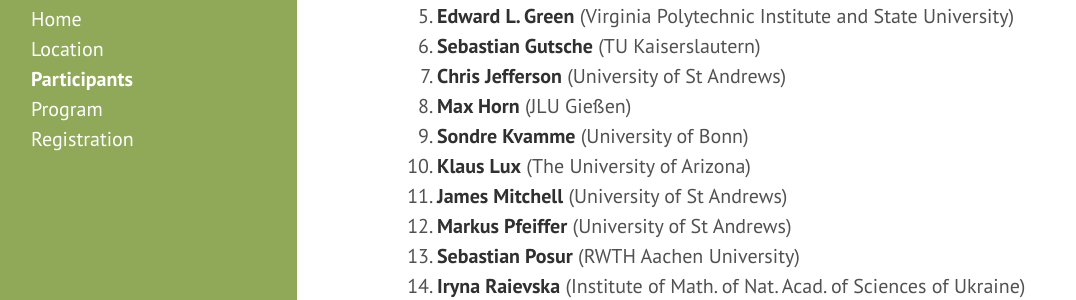
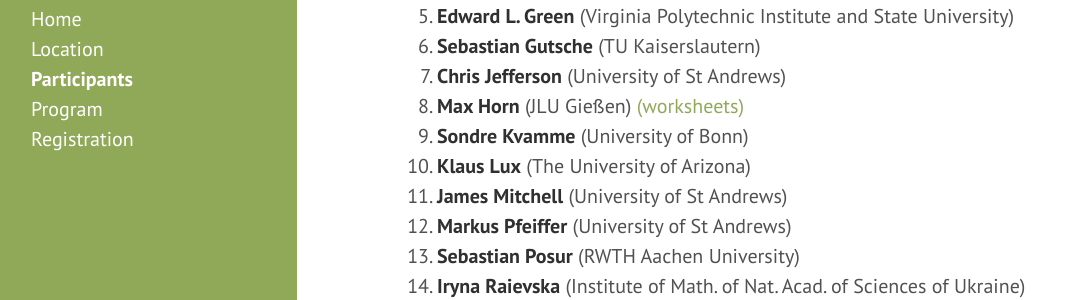
Before and after one commit to gapdays/gapdays2015-fall, a Jekyll site: the page built from participants.md, in a window 1280 px wide. Shown: the part 259-559 px from the top of the page, without its empty margins (3-1079 px from the left). Built offline with Jekyll 4.4.1, drawn with Linux system fonts in a browser that asks for light colours; Markdown is read by kramdown in place of the engine named in the settings.

Commit message:
Add link to my worksheets
This is somewhat of a hack, we should improve the whole "links"
stuff to be more flexible

```diff
--- a/_data/participants.yml
+++ b/_data/participants.yml
@@ -22,6 +22,7 @@
 
 - name: Max Horn
   affiliation: JLU Gießen
+  worksheets: http://bit.ly/gap-worksheets2015
 
 - name: Sondre Kvamme
   affiliation: University of Bonn
--- a/participants.md
+++ b/participants.md
@@ -11,6 +11,7 @@ title: Participants
     {% if p.slides != null %} <a href="../talks/{{ p.slides }}">(slides)</a> {% endif %}
     {% if p.lecturenotes != null %} <a href="../talks/{{ p.lecturenotes }}">(lecture notes)</a> {% endif %}
     {% if p.demo != null %} <a href="../talks/{{ p.demo }}">(examples)</a> {% endif %}
+    {% if p.worksheets != null %} <a href="{{ p.worksheets }}">(worksheets)</a> {% endif %}
     <br/>
     {% comment %}
       {% if p.talk != null %} Talk: {{ p.talk }}{% endif %}
```
